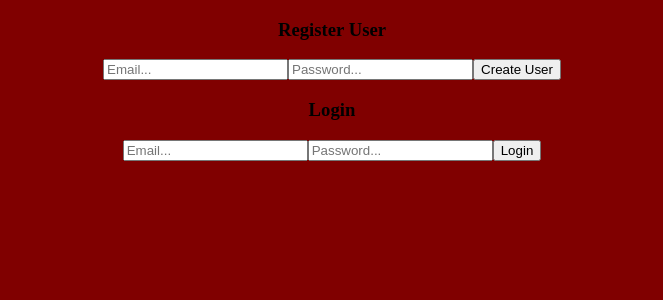
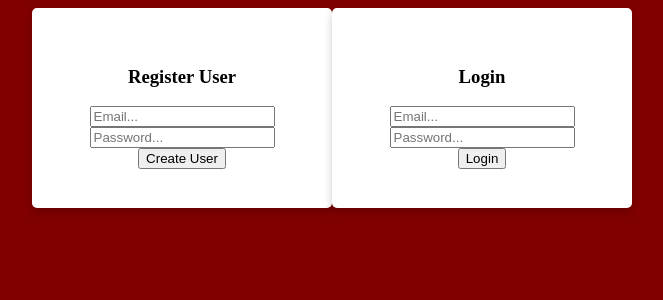
Before and after one commit to kevin-pietruszka/react-firestore, a React (Create React App) app: page / in a window 1280 px wide. Shown: the top 300 px of the page, without its empty margins (308-971 px from the left). Built offline with nearby package versions, Linux system fonts and the light colour scheme; no server answers; the database is empty.

Commit message:
Updated login

```diff
--- a/src/Login.js
+++ b/src/Login.js
@@ -4,6 +4,7 @@ import {
   signInWithEmailAndPassword,
 } from "firebase/auth";
 import { auth } from "./firebase";
+import "./login.css";
 
 const Login = () => {
   const [registerEmail, setRegisterEmail] = useState("");
@@ -43,8 +44,8 @@ const Login = () => {
   };
 
   return (
-    <div className="App">
-      <div>
+    <div className="loginpage">
+      <div className="card">
         <h3> Register User </h3>
         <input
           placeholder="Email..."
@@ -58,11 +59,12 @@ const Login = () => {
             setRegisterPassword(event.target.value);
           }}
         />
-
-        <button onClick={register}> Create User</button>
+        <div>
+          <button onClick={register}> Create User</button>
+        </div>
       </div>
 
-      <div>
+      <div className="card">
         <h3> Login </h3>
         <input
           placeholder="Email..."
@@ -76,8 +78,9 @@ const Login = () => {
             setLoginPassword(event.target.value);
           }}
         />
-
-        <button onClick={login}> Login</button>
+        <div>
+          <button onClick={login}> Login</button>
+        </div>
       </div>
     </div>
   );
--- /dev/null
+++ b/src/login.css
@@ -0,0 +1,19 @@
+.loginpage {
+    justify-content: center;
+    display: flex;
+}
+
+
+.card {
+
+    text-align: center;
+    align-content: center;
+    align-items: center;
+    box-shadow: 0 4px 8px 0 rgba(0, 0, 0, 0.2);
+    transition: 0.3s;
+    border-radius: 5px;
+    width: 300px;
+    height: 200px;
+    background-color: white;
+
+}
```
